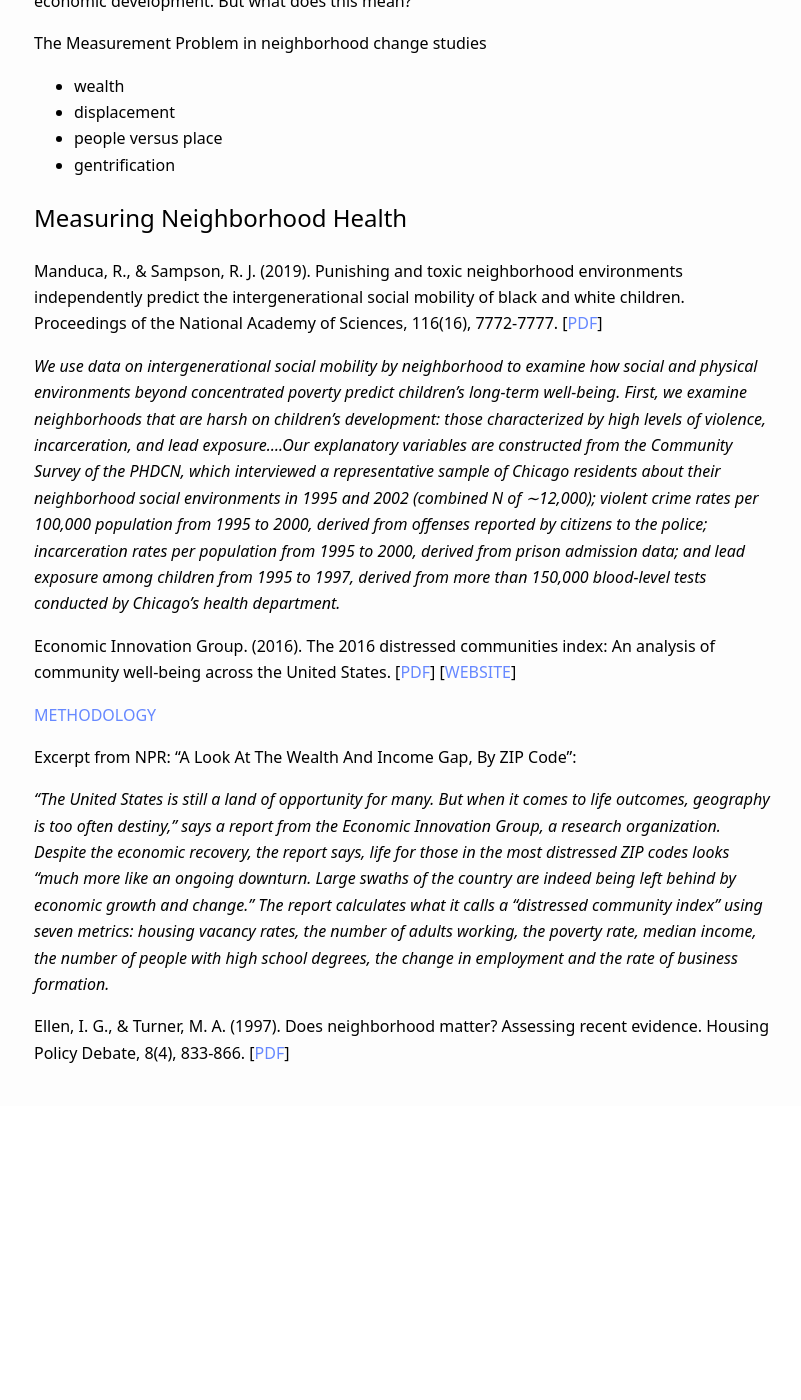
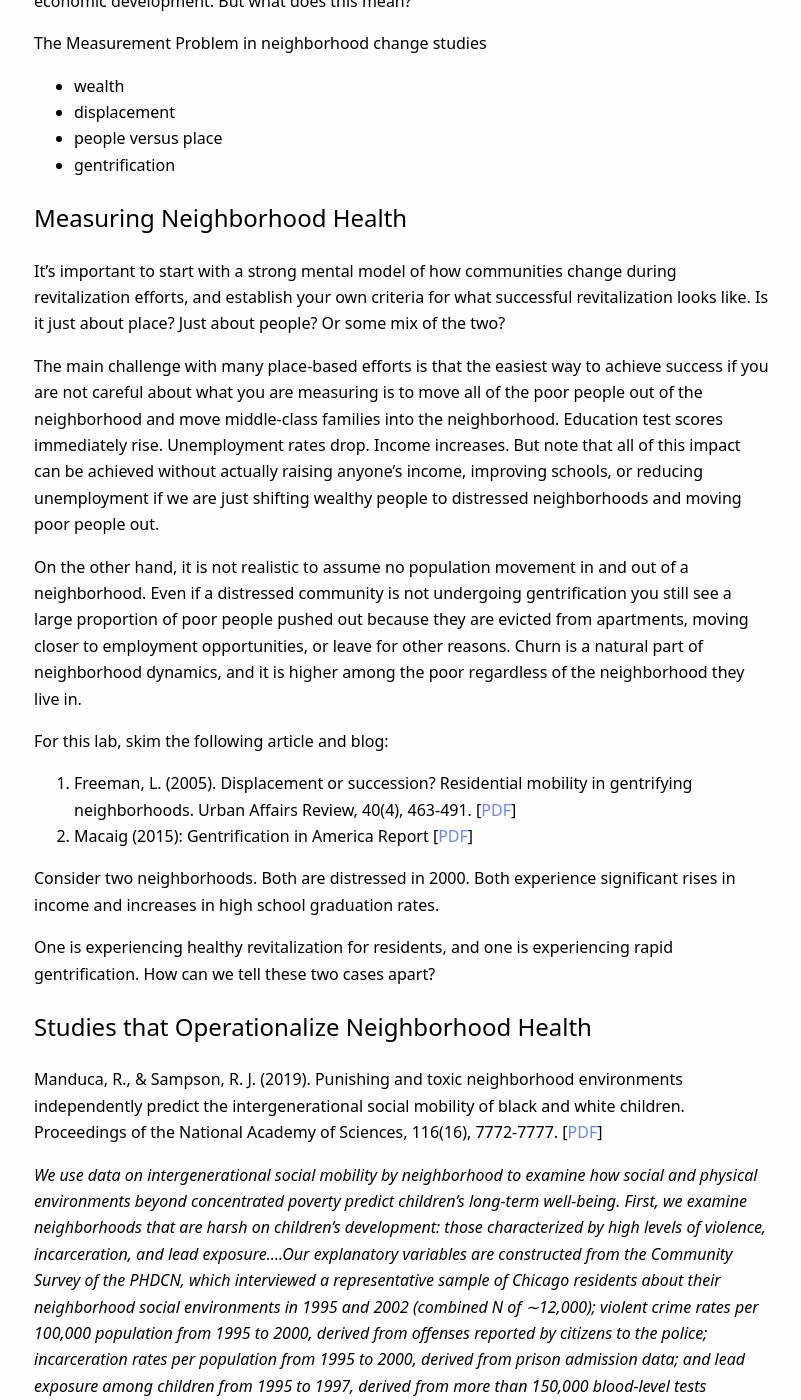
Before and after one commit to DS4PS/nhood-change-project, a Jekyll site: the page built from outcomes.md, in a window 1280 px wide and 1400 px high, scrolled down 1098 px. Shown: the whole window, without its empty margins (238-1039 px from the left). Built offline with Jekyll 4.4.1, drawn with Linux system fonts in a browser that asks for light colours; before the commit the page ends 2204 px from its top, so only the background shows below that.

Commit message:
Update outcomes.md

```diff
--- a/outcomes.md
+++ b/outcomes.md
@@ -28,8 +28,26 @@ Community revitalization programs target distressed neighborhoods in an attempt
 - people versus place
 - gentrification
 
+## Measuring Neighborhood Health
 
-## Measuring Neighborhood Health
+It’s important to start with a strong mental model of how communities change during revitalization efforts, and establish your own criteria for what successful revitalization looks like. Is it just about place? Just about people? Or some mix of the two?
+
+The main challenge with many place-based efforts is that the easiest way to achieve success if you are not careful about what you are measuring is to move all of the poor people out of the neighborhood and move middle-class families into the neighborhood. Education test scores immediately rise. Unemployment rates drop. Income increases. But note that all of this impact can be achieved without actually raising anyone’s income, improving schools, or reducing unemployment if we are just shifting wealthy people to distressed neighborhoods and moving poor people out.
+
+On the other hand, it is not realistic to assume no population movement in and out of a neighborhood. Even if a distressed community is not undergoing gentrification you still see a large proportion of poor people pushed out because they are evicted from apartments, moving closer to employment opportunities, or leave for other reasons. Churn is a natural part of neighborhood dynamics, and it is higher among the poor regardless of the neighborhood they live in.
+
+For this lab, skim the following article and blog:
+
+1. Freeman, L. (2005). Displacement or succession? Residential mobility in gentrifying neighborhoods. Urban Affairs Review, 40(4), 463-491. [[PDF](articles/gentrification/displacement-or-succession.pdf)]
+2. Macaig (2015): Gentrification in America Report [[PDF](articles/gentrification/gentrification-in-america-report.pdf)]
+
+Consider two neighborhoods. Both are distressed in 2000. Both experience significant rises in income and increases in high school graduation rates.
+
+One is experiencing healthy revitalization for residents, and one is experiencing rapid gentrification. How can we tell these two cases apart?
+
+
+
+## Studies that Operationalize Neighborhood Health
 
 
 **Manduca, R., & Sampson, R. J. (2019). Punishing and toxic neighborhood environments independently predict the intergenerational social mobility of black and white children. Proceedings of the National Academy of Sciences, 116(16), 7772-7777.** [[PDF](articles/community-index/toxic-neighborhoods-and-social-mobility.pdf)]
@@ -38,10 +56,10 @@ Community revitalization programs target distressed neighborhoods in an attempt
 
 **Economic Innovation Group. (2016). The 2016 distressed communities index: An analysis of community well-being across the United States.**  [[PDF](articles/community-index/distressed-communities-index-report.pdf)] [[WEBSITE](https://eig.org/dci)]
 
-[METHODOLOGY](https://eig.org/dci/methodology)
-
 Excerpt from NPR: “A Look At The Wealth And Income Gap, By ZIP Code”:
 
 *"The United States is still a land of opportunity for many. But when it comes to life outcomes, geography is too often destiny," says a report from the Economic Innovation Group, a research organization. Despite the economic recovery, the report says, life for those in the most distressed ZIP codes looks "much more like an ongoing downturn. Large swaths of the country are indeed being left behind by economic growth and change." The report calculates what it calls a "distressed community index" using seven metrics: housing vacancy rates, the number of adults working, the poverty rate, median income, the number of people with high school degrees, the change in employment and the rate of business formation.*
 
+[METHODOLOGY](https://eig.org/dci/methodology)
+
 **Ellen, I. G., & Turner, M. A. (1997). Does neighborhood matter? Assessing recent evidence. Housing Policy Debate, 8(4), 833-866.** [[PDF](https://github.com/DS4PS/cpp-529-master/blob/master/articles/social-mobility/does-neighborhood-matter-assessing-recent-evidence.pdf)]
```
